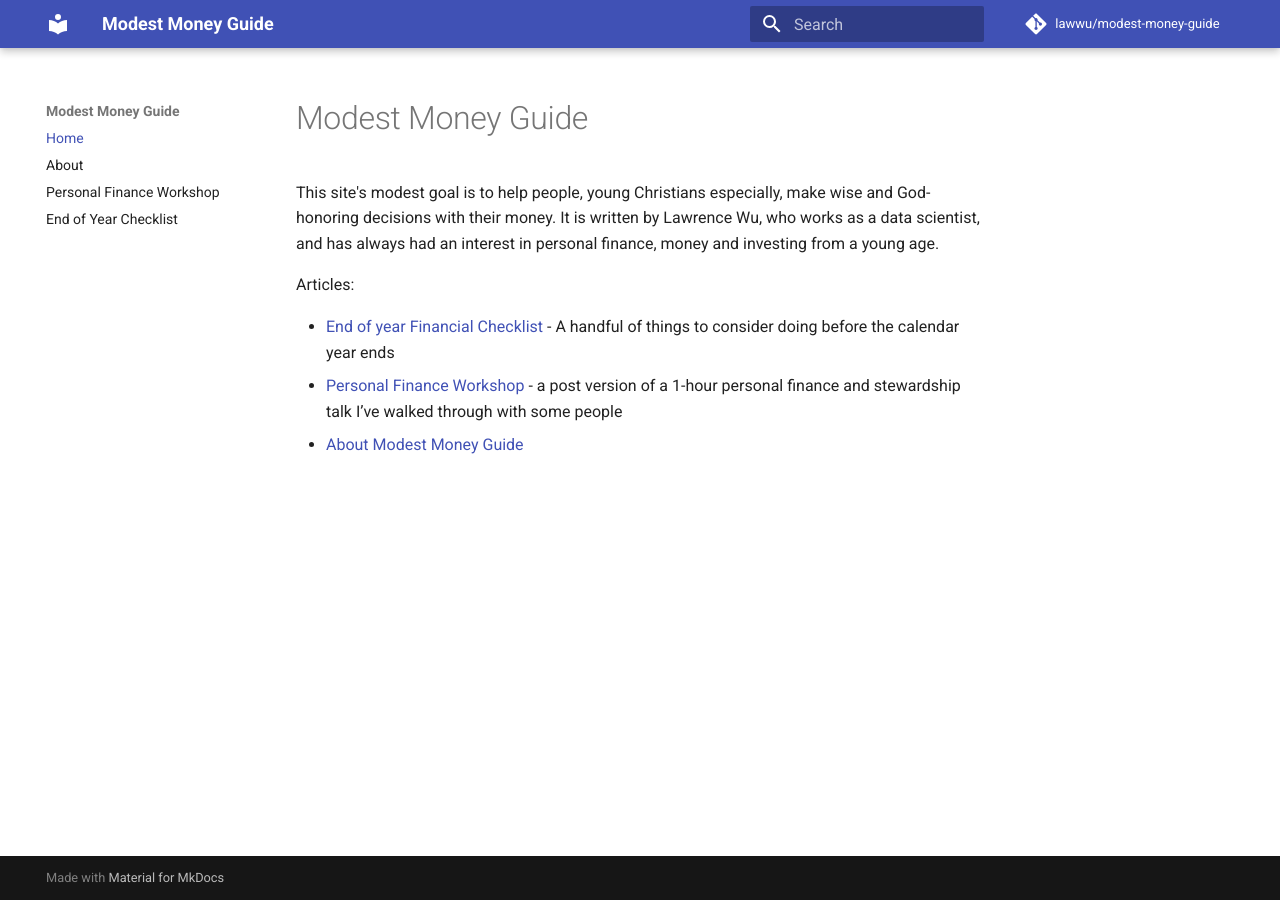
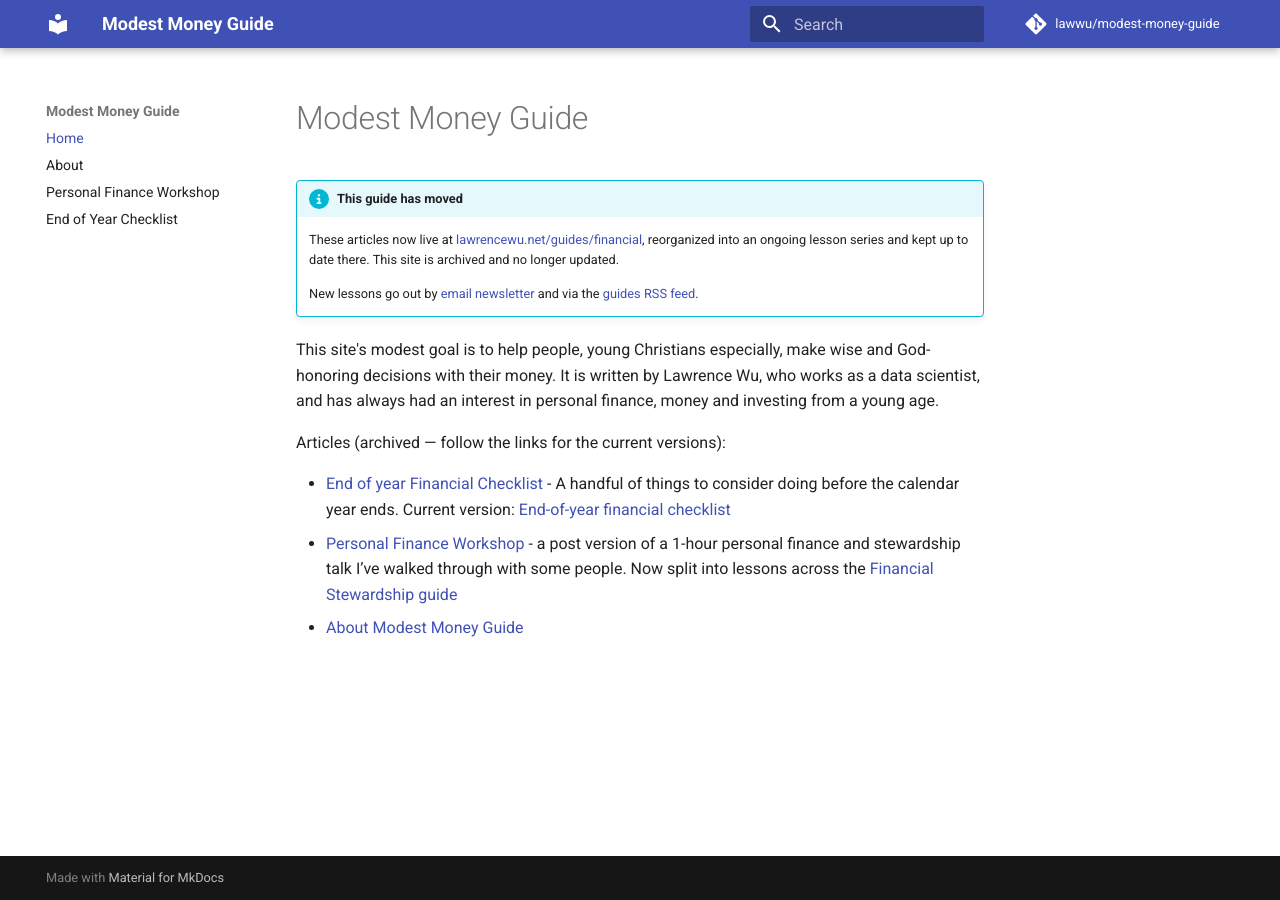
Before and after one commit to lawwu/modest-money-guide, an MkDocs documentation site: the page built from docs/index.md, in a window 1280 px wide. Built offline with MkDocs 1.6.1 and Material for MkDocs 9.7.7, drawn with Linux system fonts in a browser that asks for light colours; comment, search, counter and statistics services are not loaded.

Commit message:
Deprecate in favor of lawrencewu.net/guides/financial
The content has moved to the Financial Stewardship guide, where it is
maintained as an ongoing lesson series.

- README: deprecation notice + old-page-to-new-location table
- Each docs page gets a "this page has moved" admonition
- Workshop page maps all 15 of its sections to the corresponding lesson
- Flag stale figures (tax brackets, HSA limits, I-Bond rates, pre-2025-SALT
  bunching example) so readers know to use the guide

🤖 Generated with Claude Code

Co-Authored-By: Claude <noreply@anthropic.com>

```diff
--- a/docs/index.md
+++ b/docs/index.md
@@ -1,9 +1,18 @@
 # Modest Money Guide
+
+!!! info "This guide has moved"
+
+    These articles now live at [lawrencewu.net/guides/financial](https://lawrencewu.net/guides/financial/),
+    reorganized into an ongoing lesson series and kept up to date there. This site is
+    archived and no longer updated.
+
+    New lessons go out by [email newsletter](https://lawrencewu.substack.com/) and via
+    the [guides RSS feed](https://lawrencewu.net/guides/index.xml).
 
 This site's modest goal is to help people, young Christians especially, make wise and God-honoring decisions with their money. It is written by Lawrence Wu, who works as a data scientist, and has always had an interest in personal finance, money and investing from a young age.
 
-Articles:
+Articles (archived — follow the links for the current versions):
 
-- [End of year Financial Checklist](end_of_year_checklist.md) - A handful of things to consider doing before the calendar year ends
-- [Personal Finance Workshop](personal_finance_workshop.md) - a post version of a 1-hour personal finance and stewardship talk I’ve walked through with some people
+- [End of year Financial Checklist](end_of_year_checklist.md) - A handful of things to consider doing before the calendar year ends. Current version: [End-of-year financial checklist](https://lawrencewu.net/guides/financial/end-of-year-checklist/)
+- [Personal Finance Workshop](personal_finance_workshop.md) - a post version of a 1-hour personal finance and stewardship talk I’ve walked through with some people. Now split into lessons across the [Financial Stewardship guide](https://lawrencewu.net/guides/financial/)
 - [About Modest Money Guide](about.md)
```
Also changed, not shown: README.md (+21 -0 lines), docs/about.md (+6 -0 lines), docs/end_of_year_checklist.md (+7 -0 lines), docs/personal_finance_workshop.md (+27 -0 lines).
